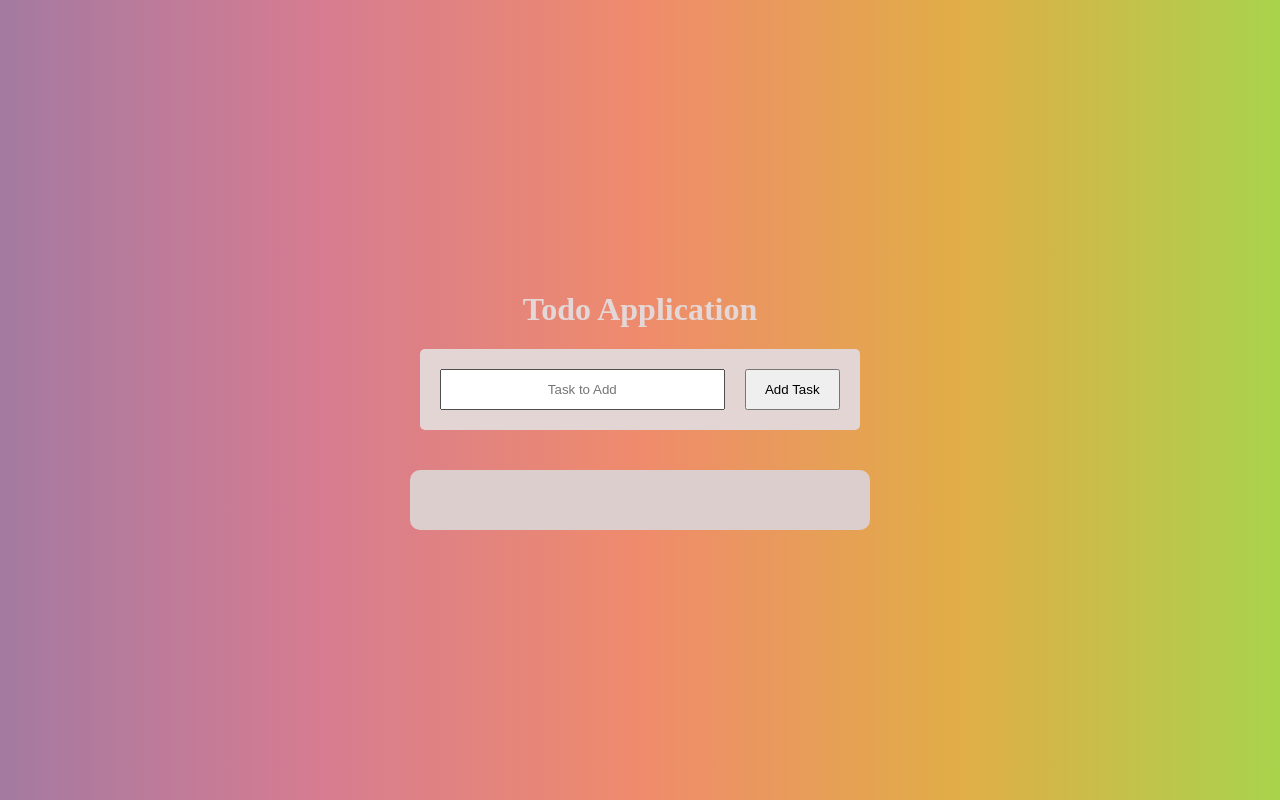
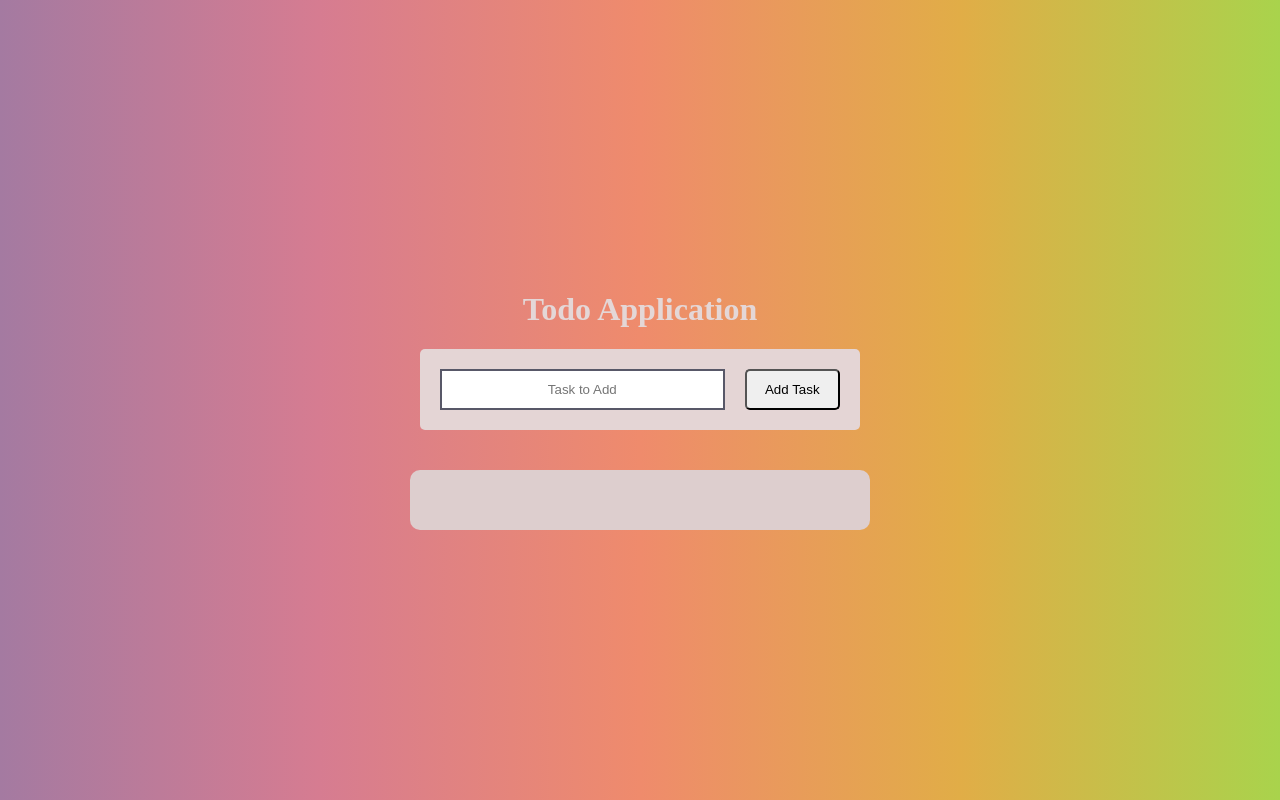
Before and after one commit to aditya01063/web-dev-mini-projects, a plain HTML site: page src/Todo-app-basic/index.html in a window 1280 px wide. In both pictures the pointer is over the input "Task to Add". Drawn offline with Linux system fonts and the light colour scheme.

Commit message:
minor changes in todo app style

```diff
--- a/src/Todo-app-basic/style.css
+++ b/src/Todo-app-basic/style.css
@@ -34,8 +34,16 @@ h1{
   margin-right: 20px;
   text-align: center;
 }
+.todo-task input:hover {
+  border: 2px solid rgb(88, 88, 104);
+}
 .todo-task button {
   flex-grow: 1;
+  border-radius: 5px;
+}
+.todo-task button:hover {
+  background-color: #A9B5DF;
+  cursor: pointer;
 }
 .task-container {
   display: flex;
```
